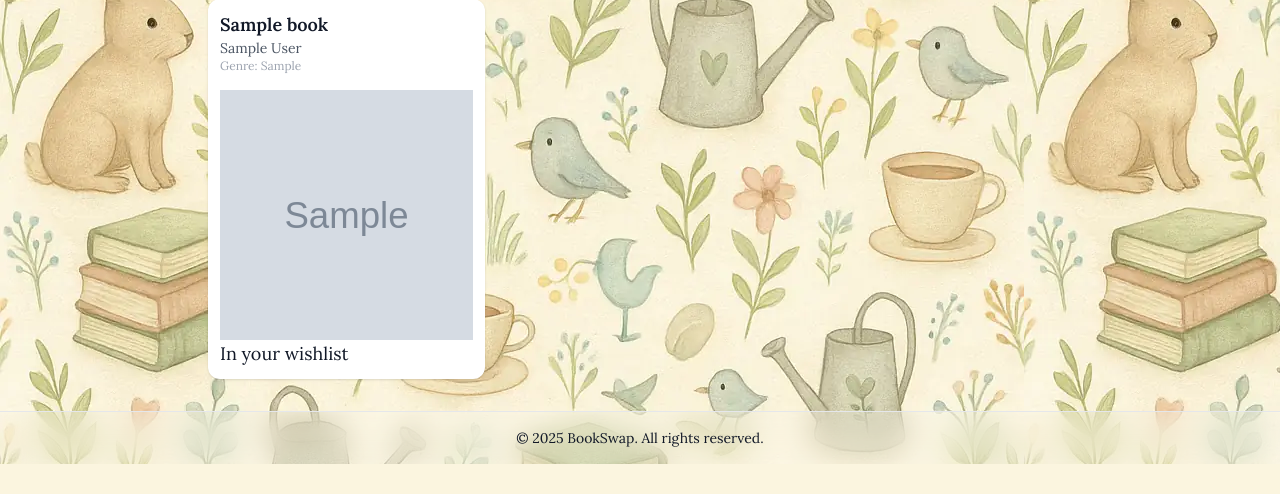
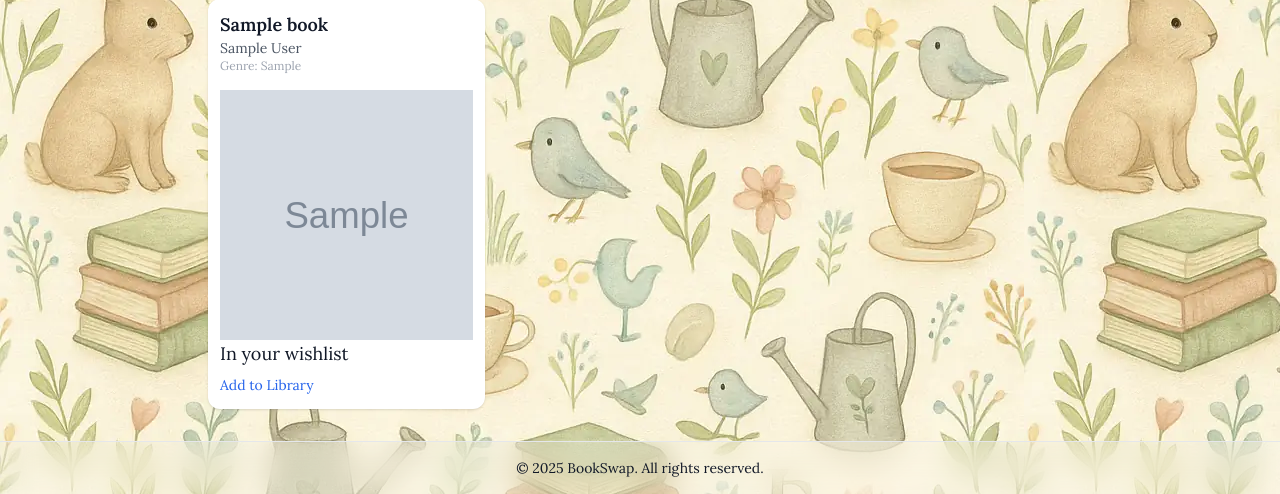
Before and after one commit to Web-Development-UAlberta/exsm-3951-exsm-3943-spring-2025-python-c-project-bookswap-besties-v2-even-bestier, a Django app: page /library/browse/ in a window 1280 px wide. Shown: the part 426-920 px from the top of the page. Before the commit the page ends 890 px from the top, so only its background shows below. Run offline with Django 5.2, Linux system fonts and the light colour scheme; a user stored in the database is signed in; tables that the repository leaves empty hold one stand-in row (values such as "Sample post"); grey boxes marked "Sample" are stand-in pictures; data that the repository does not hold is empty; some libraries are stand-ins or nearby versions.

Commit message:
fixed my_library to show library books, added button in browse to add to library

```diff
--- a/src/exsm3951_bookswap/bookswap/models.py
+++ b/src/exsm3951_bookswap/bookswap/models.py
@@ -62,7 +62,7 @@ class BookListing(models.Model):
 class Review(models.Model):
     book = models.ForeignKey(Book, on_delete=models.CASCADE, null=False)
     member = models.ForeignKey(Member, on_delete=models.SET_NULL, null=True)
-    rating = models.IntegerField(validators=[MinValueValidator(1), MaxValueValidator(5)], null=False)
+    rating = models.IntegerField(validators=[MinValueValidator(1), MaxValueValidator(5)], null=True)
     review = models.TextField()
 
     create_at = models.DateTimeField(auto_now_add=True)
--- a/src/exsm3951_bookswap/bookswap/urls.py
+++ b/src/exsm3951_bookswap/bookswap/urls.py
@@ -15,5 +15,6 @@ urlpatterns = [
     path('book-listings/<int:book_listing_id>/edit', views.edit_book_listing, name='edit_book_listing'),
     path('book-listings/<int:book_listing_id>/delete', views.delete_book_listing, name='delete_book_listing'),
     path('my-library/', views.my_library_view, name='my_library'),
+    path('library/add/<int:book_id>/', views.add_to_library, name='add_to_library'),
 
 ]
--- a/src/exsm3951_bookswap/bookswap/views.py
+++ b/src/exsm3951_bookswap/bookswap/views.py
@@ -9,7 +9,15 @@ from django.contrib import messages
 
 @login_required
 def my_library_view(request):
-    return render(request, 'library/my_library.html')
+    search_title = request.GET.get('search_title', '')
+    # filtering for book listings of books that contain the title that is being searched for
+    # only include the book listings owned by logged in user
+    book_listings = []
+    if search_title:
+        book_listings = Review.objects.filter(book__title__icontains=search_title, member_id=request.user)
+    else:
+        book_listings = Review.objects.filter(member_id=request.user)
+    return render(request, "library/my_library.html", {'book_listings': book_listings})
 
 @login_required
 def library_view(request):
@@ -31,6 +39,7 @@ def view_my_book_listings(request):
 @login_required
 def browse_books_view(request):
     books = Book.objects.all()
+    my_library_books = Review.objects.filter(member=request.user)
     # Optional inline search support
     query = request.GET.get('q')
     book_data = get_books_data(query) if query else None
@@ -38,7 +47,8 @@ def browse_books_view(request):
     return render(request, "browse/browse.html", {
         "books": books,
         "book_data": book_data,
-        "my_wishlisted_books": request.user.wishlist_books.all()
+        "my_wishlisted_books": request.user.wishlist_books.all(),
+        "my_library_books": my_library_books,
     })
 
 @login_required
@@ -72,6 +82,18 @@ def remove_from_wishlist(request, wishlist_id):
     wishlist_item = get_object_or_404(WishList, id=wishlist_id)
     wishlist_item.delete()
 
+    return redirect(request.META.get('HTTP_REFERER', 'browse_books'))
+
+@login_required
+def add_to_library(request, book_id):
+    book = get_object_or_404(Book, id=book_id)
+
+    # Add the book as a library item for the user
+    library_item = Review(book=book, member=request.user)
+    library_item.save()
+
+
+    # Redirect back to where they came from
     return redirect(request.META.get('HTTP_REFERER', 'browse_books'))
 
 
--- a/src/exsm3951_bookswap/templates/browse/browse.html
+++ b/src/exsm3951_bookswap/templates/browse/browse.html
@@ -46,6 +46,14 @@
       <form method="post" action="{% url 'add_to_wishlist' book.id %}">
         {% csrf_token %}
         <button class="mt-2 text-blue-600 hover:underline text-sm">Add to Wishlist</button>
+      </form>
+      {% endif %}
+      {% if book in my_library_books %}
+        In your library
+      {% else %}
+      <form method="post" action="{% url 'add_to_library' book.id %}">
+        {% csrf_token %}
+        <button class="mt-2 text-blue-600 hover:underline text-sm">Add to Library</button>
       </form>
       {% endif %}
     </div>
```
Also changed, not shown: src/exsm3951_bookswap/templates/library/my_library.html (+29 -0 lines), src/exsm3951_bookswap/bookswap/migrations/0008_alter_review_rating.py (added).
